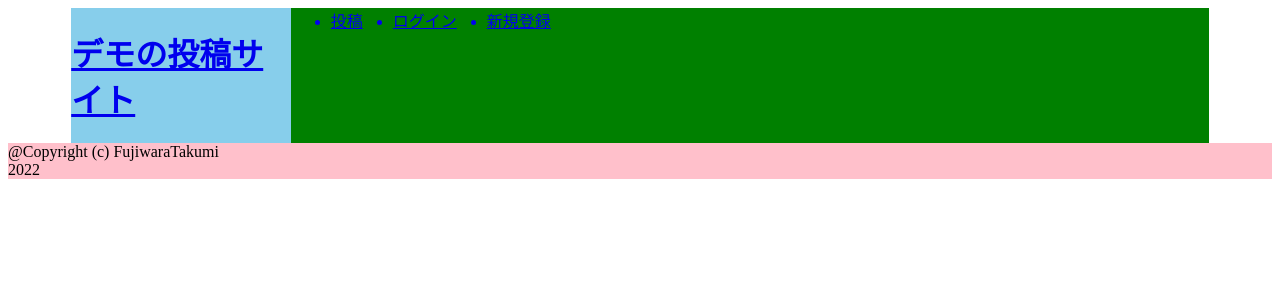
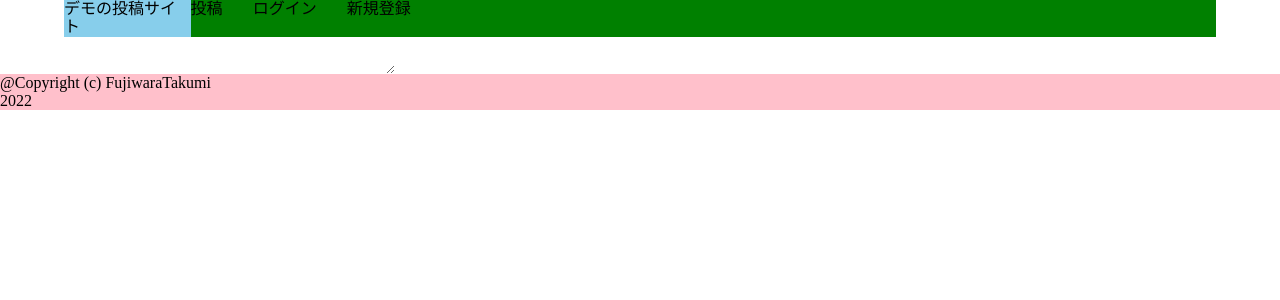
Before and after one commit to takumifujiwaradairy/DemoSiteNuxt, a Nuxt app: page / in a window 1280 px wide. Shown: the top 300 px of the page. Built offline with nearby package versions, Linux system fonts and the light colour scheme.

Commit message:
submitフォームの作成

```diff
--- a/assets/stylesheets/app.scss
+++ b/assets/stylesheets/app.scss
@@ -1,2 +1,3 @@
+@import 'pages/reset';
 @import 'pages/header';
 @import 'pages/footer';
--- /dev/null
+++ b/assets/stylesheets/pages/_reset.scss
@@ -0,0 +1,421 @@
+/*! destyle.css v3.0.2 | MIT License | https://github.com/nicolas-cusan/destyle.css */
+
+/* Reset box-model and set borders */
+/* ============================================ */
+
+*,
+::before,
+::after {
+  box-sizing: border-box;
+  border-style: solid;
+  border-width: 0;
+}
+
+/* Document */
+/* ============================================ */
+
+/**
+ * 1. Correct the line height in all browsers.
+ * 2. Prevent adjustments of font size after orientation changes in iOS.
+ * 3. Remove gray overlay on links for iOS.
+ */
+
+html {
+  line-height: 1.15; /* 1 */
+  -webkit-text-size-adjust: 100%; /* 2 */
+  -webkit-tap-highlight-color: transparent; /* 3*/
+}
+
+/* Sections */
+/* ============================================ */
+
+/**
+ * Remove the margin in all browsers.
+ */
+
+body {
+  margin: 0;
+}
+
+/**
+ * Render the `main` element consistently in IE.
+ */
+
+main {
+  display: block;
+}
+
+/* Vertical rhythm */
+/* ============================================ */
+
+p,
+table,
+blockquote,
+address,
+pre,
+iframe,
+form,
+figure,
+dl {
+  margin: 0;
+}
+
+/* Headings */
+/* ============================================ */
+
+h1,
+h2,
+h3,
+h4,
+h5,
+h6 {
+  font-size: inherit;
+  font-weight: inherit;
+  margin: 0;
+}
+
+/* Lists (enumeration) */
+/* ============================================ */
+
+ul,
+ol {
+  margin: 0;
+  padding: 0;
+  list-style: none;
+}
+
+/* Lists (definition) */
+/* ============================================ */
+
+dt {
+  font-weight: bold;
+}
+
+dd {
+  margin-left: 0;
+}
+
+/* Grouping content */
+/* ============================================ */
+
+/**
+ * 1. Add the correct box sizing in Firefox.
+ * 2. Show the overflow in Edge and IE.
+ */
+
+hr {
+  box-sizing: content-box; /* 1 */
+  height: 0; /* 1 */
+  overflow: visible; /* 2 */
+  border-top-width: 1px;
+  margin: 0;
+  clear: both;
+  color: inherit;
+}
+
+/**
+ * 1. Correct the inheritance and scaling of font size in all browsers.
+ * 2. Correct the odd `em` font sizing in all browsers.
+ */
+
+pre {
+  font-family: monospace, monospace; /* 1 */
+  font-size: inherit; /* 2 */
+}
+
+address {
+  font-style: inherit;
+}
+
+/* Text-level semantics */
+/* ============================================ */
+
+/**
+ * Remove the gray background on active links in IE 10.
+ */
+
+a {
+  background-color: transparent;
+  text-decoration: none;
+  color: inherit;
+}
+
+/**
+ * 1. Remove the bottom border in Chrome 57-
+ * 2. Add the correct text decoration in Chrome, Edge, IE, Opera, and Safari.
+ */
+
+abbr[title] {
+  text-decoration: underline dotted; /* 2 */
+}
+
+/**
+ * Add the correct font weight in Chrome, Edge, and Safari.
+ */
+
+b,
+strong {
+  font-weight: bolder;
+}
+
+/**
+ * 1. Correct the inheritance and scaling of font size in all browsers.
+ * 2. Correct the odd `em` font sizing in all browsers.
+ */
+
+code,
+kbd,
+samp {
+  font-family: monospace, monospace; /* 1 */
+  font-size: inherit; /* 2 */
+}
+
+/**
+ * Add the correct font size in all browsers.
+ */
+
+small {
+  font-size: 80%;
+}
+
+/**
+ * Prevent `sub` and `sup` elements from affecting the line height in
+ * all browsers.
+ */
+
+sub,
+sup {
+  font-size: 75%;
+  line-height: 0;
+  position: relative;
+  vertical-align: baseline;
+}
+
+sub {
+  bottom: -0.25em;
+}
+
+sup {
+  top: -0.5em;
+}
+
+/* Replaced content */
+/* ============================================ */
+
+/**
+ * Prevent vertical alignment issues.
+ */
+
+svg,
+img,
+embed,
+object,
+iframe {
+  vertical-align: bottom;
+}
+
+/* Forms */
+/* ============================================ */
+
+/**
+ * Reset form fields to make them styleable.
+ * 1. Make form elements stylable across systems iOS especially.
+ * 2. Inherit text-transform from parent.
+ */
+
+button,
+input,
+optgroup,
+select,
+textarea {
+  -webkit-appearance: none; /* 1 */
+  appearance: none;
+  vertical-align: middle;
+  color: inherit;
+  font: inherit;
+  background: transparent;
+  padding: 0;
+  margin: 0;
+  border-radius: 0;
+  text-align: inherit;
+  text-transform: inherit; /* 2 */
+}
+
+/**
+ * Reset radio and checkbox appearance to preserve their look in iOS.
+ */
+
+[type="checkbox"] {
+  -webkit-appearance: checkbox;
+  appearance: checkbox;
+}
+
+[type="radio"] {
+  -webkit-appearance: radio;
+  appearance: radio;
+}
+
+/**
+ * Correct cursors for clickable elements.
+ */
+
+button,
+[type="button"],
+[type="reset"],
+[type="submit"] {
+  cursor: pointer;
+}
+
+button:disabled,
+[type="button"]:disabled,
+[type="reset"]:disabled,
+[type="submit"]:disabled {
+  cursor: default;
+}
+
+/**
+ * Improve outlines for Firefox and unify style with input elements & buttons.
+ */
+
+:-moz-focusring {
+  outline: auto;
+}
+
+select:disabled {
+  opacity: inherit;
+}
+
+/**
+ * Remove padding
+ */
+
+option {
+  padding: 0;
+}
+
+/**
+ * Reset to invisible
+ */
+
+fieldset {
+  margin: 0;
+  padding: 0;
+  min-width: 0;
+}
+
+legend {
+  padding: 0;
+}
+
+/**
+ * Add the correct vertical alignment in Chrome, Firefox, and Opera.
+ */
+
+progress {
+  vertical-align: baseline;
+}
+
+/**
+ * Remove the default vertical scrollbar in IE 10+.
+ */
+
+textarea {
+  overflow: auto;
+}
+
+/**
+ * Correct the cursor style of increment and decrement buttons in Chrome.
+ */
+
+[type="number"]::-webkit-inner-spin-button,
+[type="number"]::-webkit-outer-spin-button {
+  height: auto;
+}
+
+/**
+ * 1. Correct the outline style in Safari.
+ */
+
+[type="search"] {
+  outline-offset: -2px; /* 1 */
+}
+
+/**
+ * Remove the inner padding in Chrome and Safari on macOS.
+ */
+
+[type="search"]::-webkit-search-decoration {
+  -webkit-appearance: none;
+}
+
+/**
+ * 1. Correct the inability to style clickable types in iOS and Safari.
+ * 2. Fix font inheritance.
+ */
+
+::-webkit-file-upload-button {
+  -webkit-appearance: button; /* 1 */
+  font: inherit; /* 2 */
+}
+
+/**
+ * Clickable labels
+ */
+
+label[for] {
+  cursor: pointer;
+}
+
+/* Interactive */
+/* ============================================ */
+
+/*
+ * Add the correct display in Edge, IE 10+, and Firefox.
+ */
+
+details {
+  display: block;
+}
+
+/*
+ * Add the correct display in all browsers.
+ */
+
+summary {
+  display: list-item;
+}
+
+/*
+ * Remove outline for editable content.
+ */
+
+[contenteditable]:focus {
+  outline: auto;
+}
+
+/* Tables */
+/* ============================================ */
+
+/**
+1. Correct table border color inheritance in all Chrome and Safari.
+*/
+
+table {
+  border-color: inherit; /* 1 */
+  border-collapse: collapse;
+}
+
+caption {
+  text-align: left;
+}
+
+td,
+th {
+  vertical-align: top;
+  padding: 0;
+}
+
+th {
+  text-align: left;
+  font-weight: bold;
+}
--- /dev/null
+++ b/components/pages/SubmitForm.vue
@@ -0,0 +1,12 @@
+<template>
+  <div>
+    <input type="text" name="">
+    <textarea></textarea>
+    </div>
+</template>
+
+<script>
+export default {
+
+}
+</script>
--- a/pages/index.vue
+++ b/pages/index.vue
@@ -1,9 +1,13 @@
 <template>
-
+  <SubmitForm/>
 </template>
 
 <script>
+import SubmitForm from '~/components/pages/SubmitForm.vue';
 export default {
+  components:{
+    SubmitForm
+  },
   name: 'IndexPage'
 }
 </script>
```
